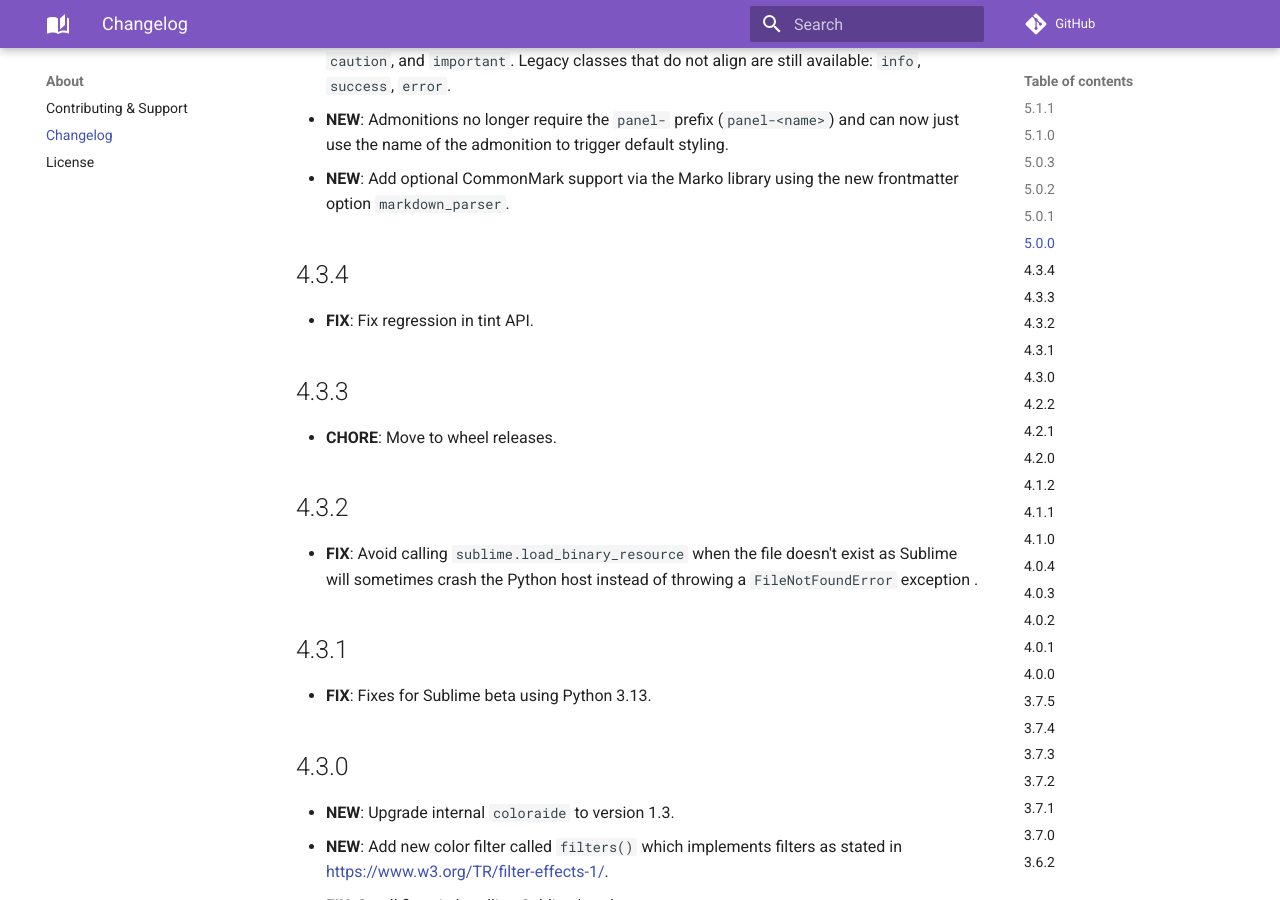
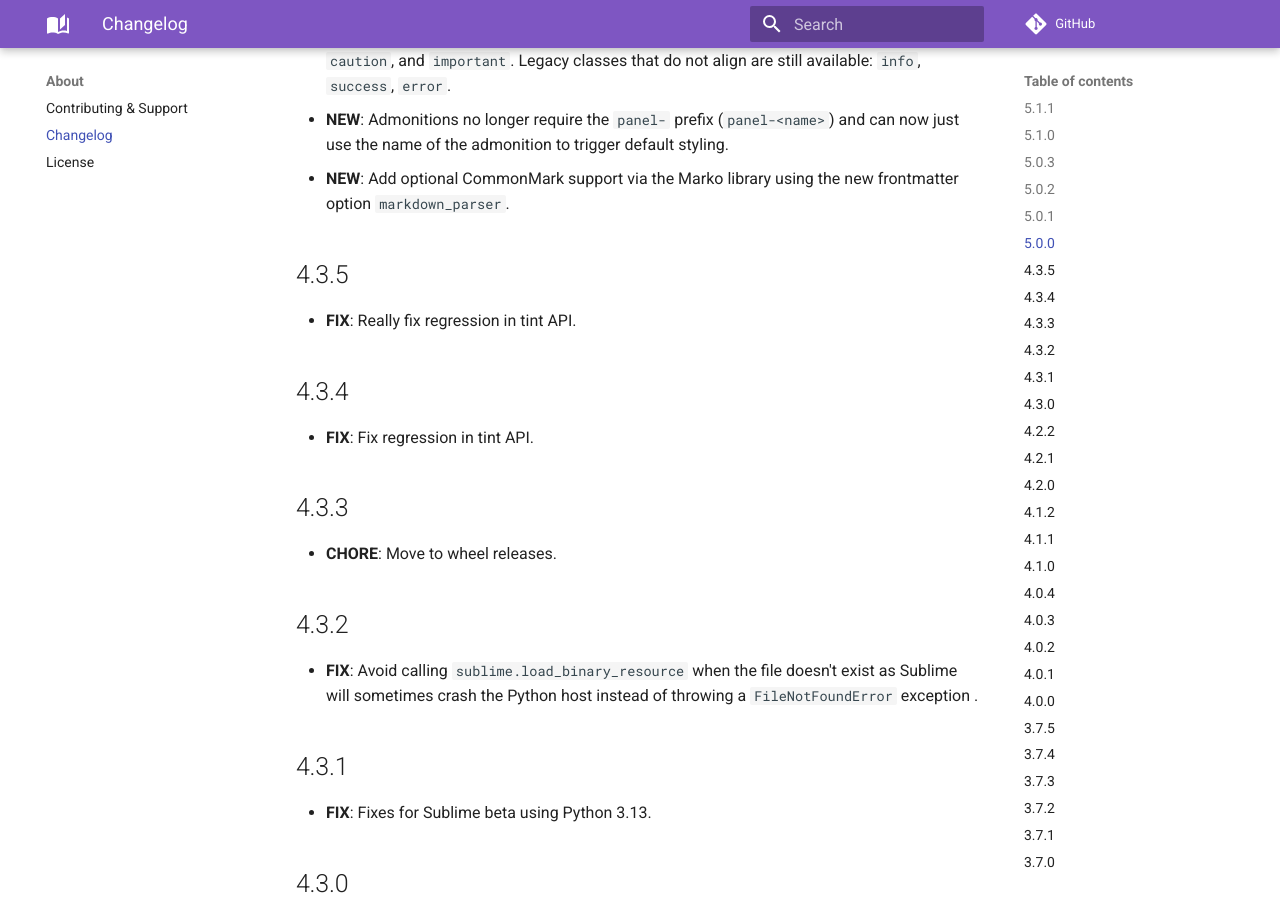
Before and after one commit to facelessuser/sublime-markdown-popups, an MkDocs documentation site: the page built from docs/src/markdown/about/changelog.md, in a window 1280 px wide and 900 px high, scrolled down 1126 px. Built offline with MkDocs 1.6.1 and Material for MkDocs 9.7.7, drawn with Linux system fonts in a browser that asks for light colours; comment, search, counter and statistics services are not loaded.

Commit message:
Update changelog

```diff
--- a/docs/src/markdown/about/changelog.md
+++ b/docs/src/markdown/about/changelog.md
@@ -36,6 +36,10 @@
 -   **NEW**: Admonitions no longer require the `panel-` prefix (`panel-<name>`) and can now just use the name of the
     admonition to trigger default styling.
 -   **NEW**: Add optional CommonMark support via the Marko library using the new frontmatter option `markdown_parser`.
+
+## 4.3.5
+
+-  **FIX**: Really fix regression in tint API.
 
 ## 4.3.4
 
```
